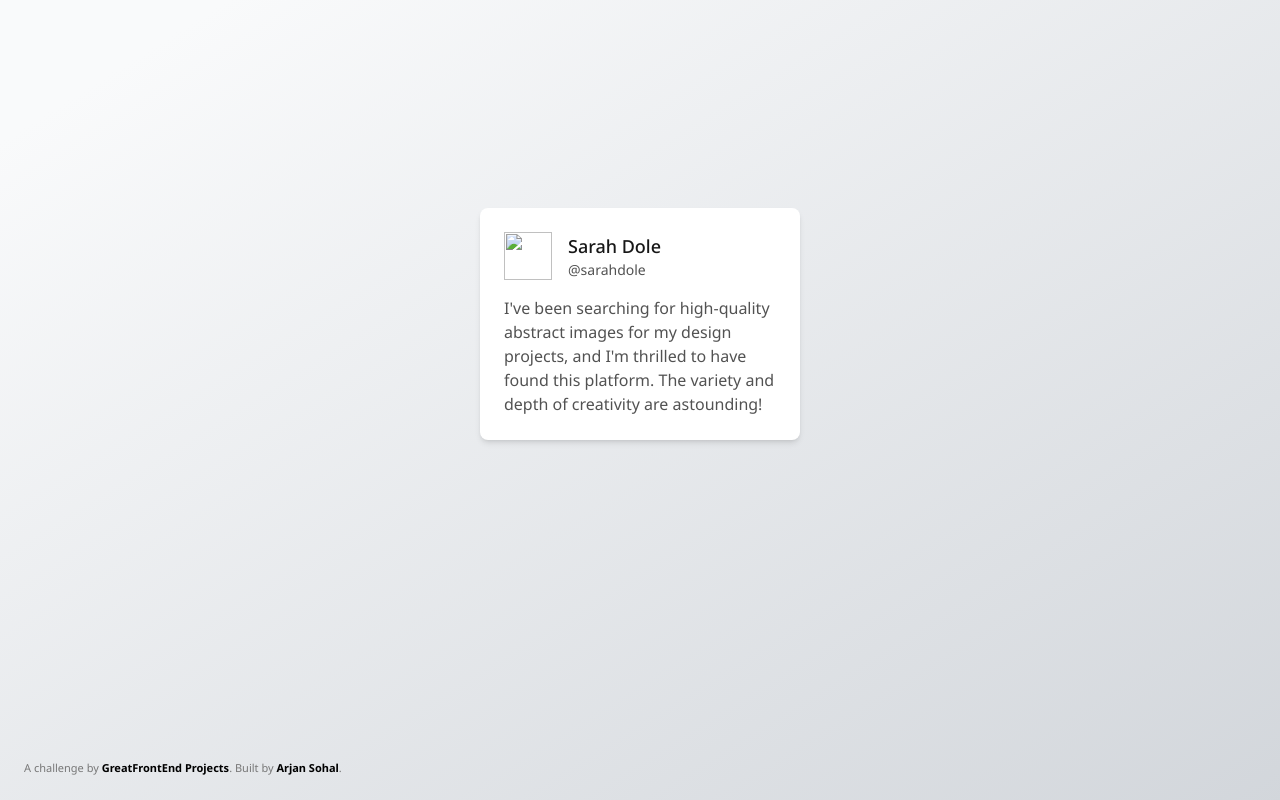
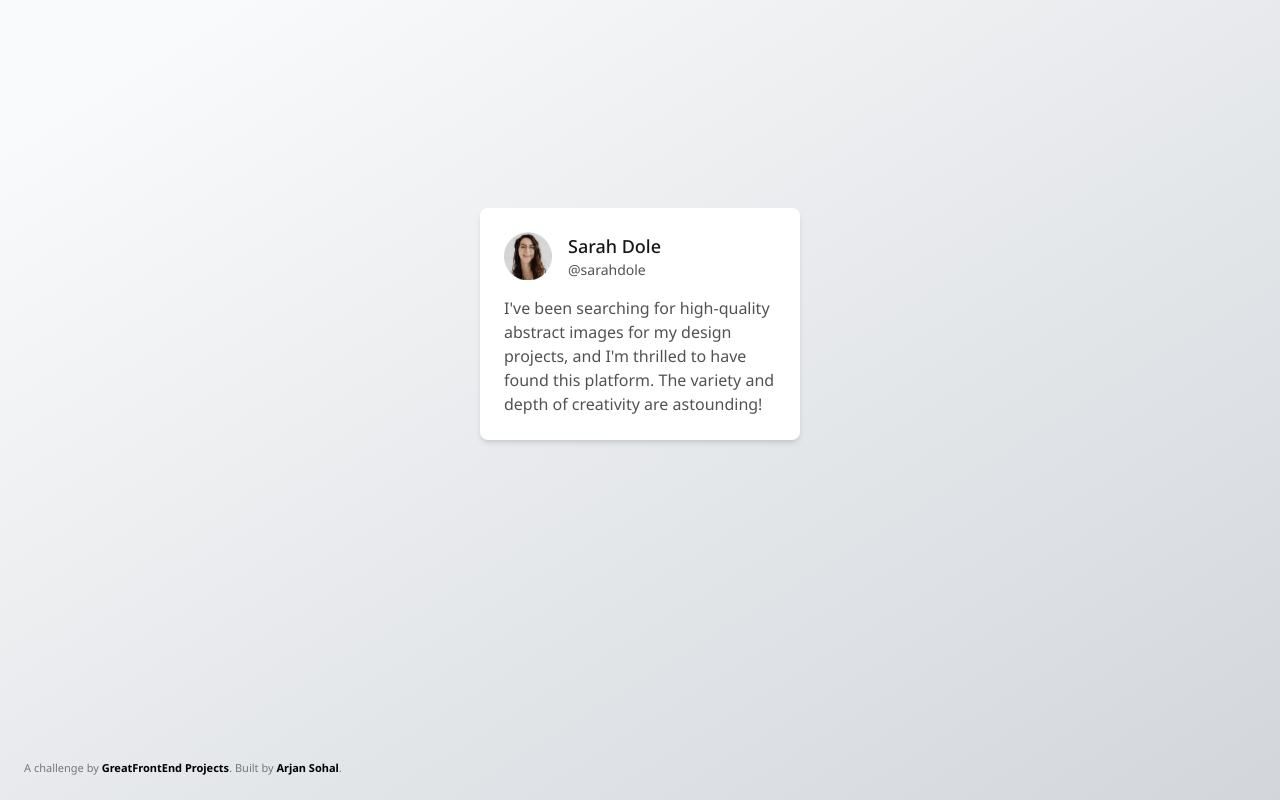
Before and after one commit to Arj4ns/testamonial-card, a plain HTML site: page index.html in a window 1280 px wide. Drawn offline with nearby package versions, Linux system fonts and the light colour scheme; the site is published under a folder, as on GitHub Pages, so addresses that start at the root find nothing.

Commit message:
fixed image link

```diff
--- a/index.html
+++ b/index.html
@@ -24,7 +24,7 @@
     <div class="flex-none min-w-80 w-80 h-fit p-6 rounded-lg shadow-md flex flex-col bg-white" >
       <div class="flex flex-col gap-y-4">
         <div class="flex flex-row gap-x-4">
-          <img src="/img/profile-thumbnail.png" class="w-12 h-12">
+          <img src="./img/profile-thumbnail.png" class="w-12 h-12">
           <div>
             <p class="text-neutral-900 text-lg font-medium">Sarah Dole </p>
             <p class="text-neutral-600 text-sm">@sarahdole</p>
```
